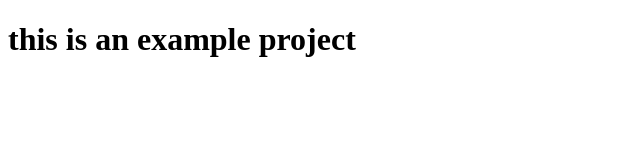
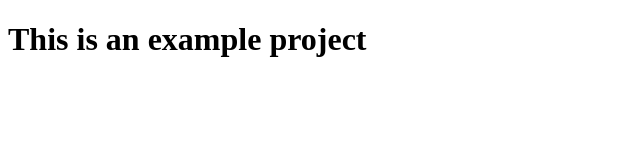
Before and after one commit to VilchynskyiBohdan/my-first-project, a plain HTML site: page index.html in a window 1280 px wide. Shown: the whole page, without its empty margins (0-640 px from the left). Drawn offline with Linux system fonts and the light colour scheme.

Commit message:
fix index

```diff
--- a/index.html
+++ b/index.html
@@ -6,6 +6,6 @@
     <title>Document</title>
 </head>
 <body>
-    <h1>this is an example project</h1>
+    <h1>This is an example project</h1>
 </body>
 </html>
```
